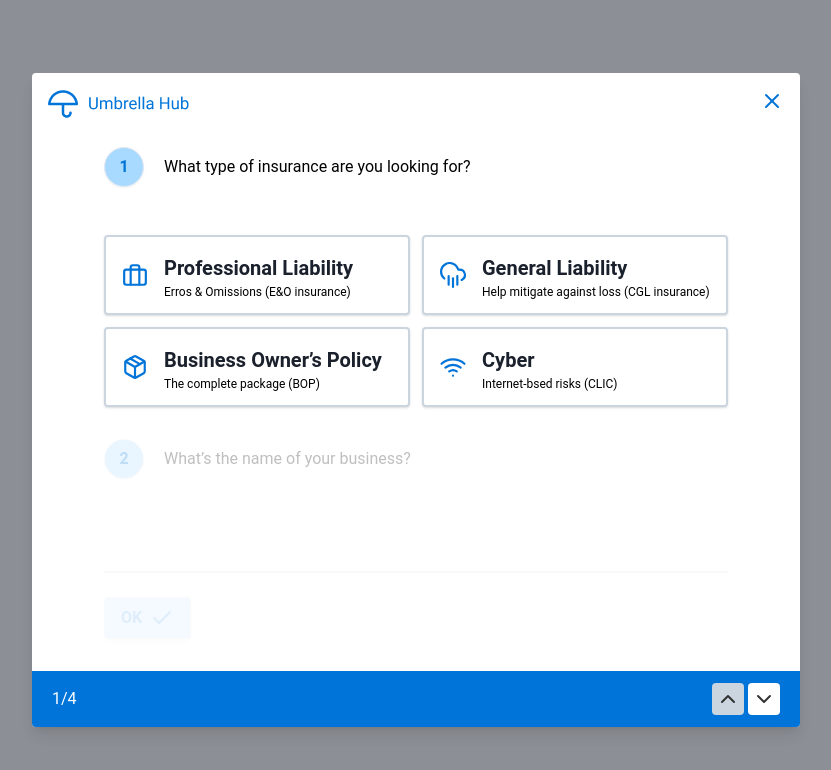
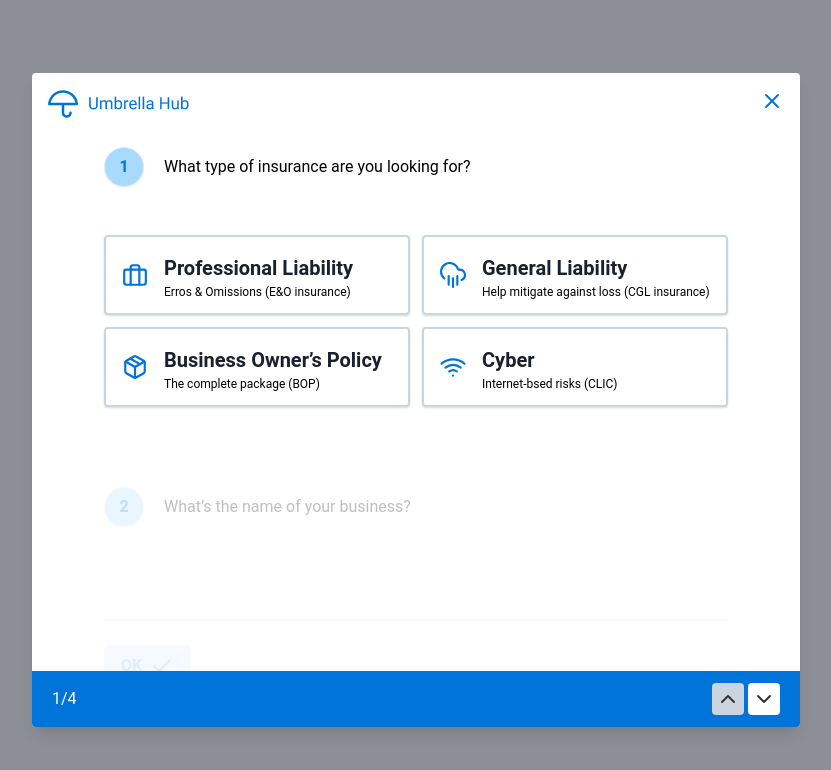
Before and after one commit to matheus6417/app-insurance-binder-vue-tailwind, a Vue app: page / in a window 1280 px wide. Both pictures are taken after a click on the button "GET STARTED". Shown: the top 770 px of the page, without its empty margins (224-1055 px from the left). Built offline with nearby package versions, Linux system fonts and the light colour scheme.

Commit message:
feat > turn form button disabled when not completed

```diff
--- a/src/components/atoms/BBtn.vue
+++ b/src/components/atoms/BBtn.vue
@@ -7,9 +7,12 @@
           $attrs.color ? $attrs.color : 'primary_default'
         ].color,
     }"
-    @click="clickAction(action)"
-  >
-    {{ text }}
+     :class="isValid ? '' : 'opacity-50 cursor-not-allowed'"
+      :disable="!isValid"
+      @click="isValid ? clickAction(action) : void 0"
+  > {{ text }}
+  {{}}
+
   </button>
 </template>
 
@@ -17,6 +20,13 @@
 export default {
   props: ["text", "action"],
   name: "BBtn",
+  computed:{
+    isValid(){
+      const isFormStep = this.$store.state.appCustomData.steps.filter(step => step.name === 'Form')[0].components.filter(component => component.id === this.$attrs.uid)
+      if (!isFormStep.length) return true
+      return isFormStep.length && this.$store.state.currentQuestion > this.$store.getters.questionItems.length
+    }
+  },
   methods: {
     clickAction(action) {
       if (action.includes("http")) {
--- a/src/components/organisms/BFormFooter.vue
+++ b/src/components/organisms/BFormFooter.vue
@@ -10,8 +10,8 @@
             $attrs.color ? $attrs.color : 'white_default'
           ].color,
       }">
-    <span class="my-auto" v-if="$store.state.currentQuestion <= questionItems.length">
-      {{$store.state.currentQuestion}}/{{questionItems.length}}
+    <span class="my-auto" v-if="$store.state.currentQuestion <= $store.getters.questionItems.length">
+      {{$store.state.currentQuestion}}/{{$store.getters.questionItems.length}}
     </span>
     <span class="my-auto" v-else>
       Completed!
@@ -44,14 +44,9 @@ export default {
   name: "BFormFooter",
   methods:{
     canGoTo(to){
-      if (to === 'next' && this.$store.state.currentQuestion >= this.questionItems.length) { return false}
+      if (to === 'next' && this.$store.state.currentQuestion >= this.$store.getters.questionItems.length) { return false}
       if (to === 'prev' && this.$store.state.currentQuestion <= 1) { return false}
       return true
-    }
-  },
-  computed:{
-    questionItems(){
-      return this.$store.state.appCustomData.steps.filter(step => step.name === 'Form')[0].components.filter(component => component.type === 'form')
     }
   }
 };
--- a/src/components/organisms/BQuestion.vue
+++ b/src/components/organisms/BQuestion.vue
@@ -1,6 +1,6 @@
 <template>
   <div
-    class="mb-8 mx-auto w-full md:max-w-2xl px-6 text-3x1"
+    class="mb-20 mx-auto w-full md:max-w-2xl px-6 text-3x1"
     :class="isCurrentQuestionFocused ? '' : 'opacity-25 pointer-events-none'"
   >
     <BListItem
@@ -51,11 +51,8 @@ export default {
   },
   computed: {
     isCurrentQuestionFocused() {
-      return this.questionItems.findIndex(question => question.id === this.$attrs.uid) + 1 === this.$store.state.currentQuestion;
-    },
-    questionItems(){
-      return this.$store.state.appCustomData.steps.filter(step => step.name === 'Form')[0].components.filter(component => component.type === 'form')
-    },
+      return this.$store.getters.questionItems.findIndex(question => question.id === this.$attrs.uid) + 1 === this.$store.state.currentQuestion;
+    }
   },
 };
 </script>
--- a/src/store/index.js
+++ b/src/store/index.js
@@ -310,6 +310,12 @@ export default createStore({
       },
     },
   },
+  getters:{
+    questionItems(state) {
+      return state.appCustomData.steps.filter(step => step.name === 'Form')[0].components.filter(component => component.type === 'form')
+    }
+
+  },
   mutations: {
     changeStep(state, action) {
       action === 'nextstep' ? state.currentStep++ : state.currentStep--
```
